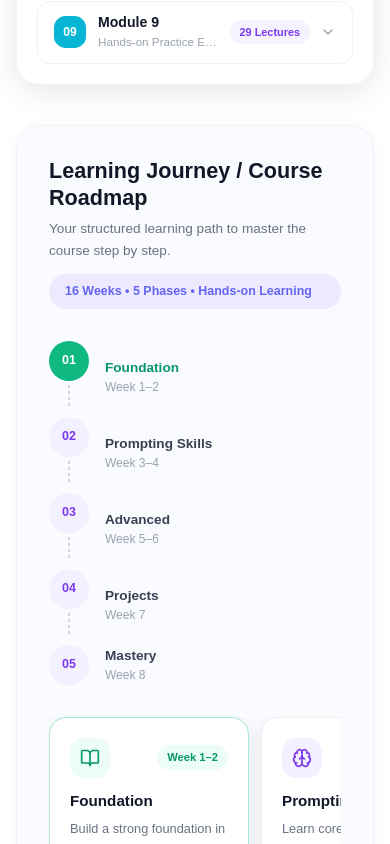
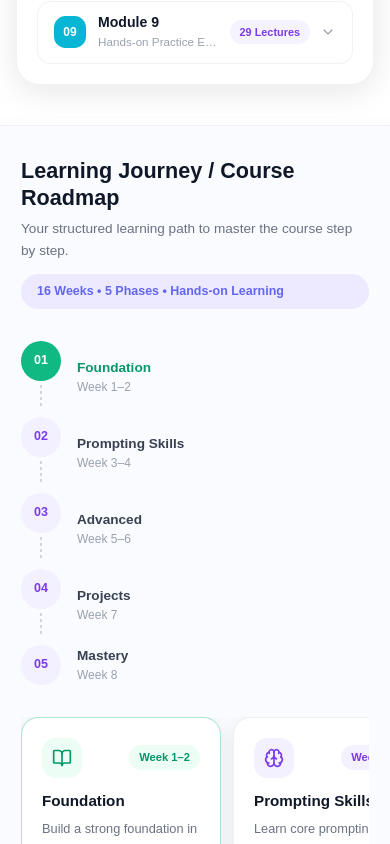
Before and after one commit to singhyogeshwar5608/larawans-new, a Next.js app: page /courses/full-stack-web-development in a window 390 px wide. Shown: the part 4020-4864 px from the top of the page. Built offline with nearby package versions, Linux system fonts and the light colour scheme.

Commit message:
69aa2fa6-9a07-4dbe-85fe-088ab0d0a7d4

```diff
--- a/src/app/courses/[slug]/CourseDetailClient.tsx
+++ b/src/app/courses/[slug]/CourseDetailClient.tsx
@@ -683,8 +683,8 @@ export default function CourseDetailClient({ course }: { course: CourseItem }) {
               </div>
             </section>
             {/* ===== LEARNING JOURNEY / COURSE ROADMAP ===== */}
-            <section>
-              <div className="rounded-2xl p-8 sm:p-10" style={{ background: '#FAFBFF', border: '1px solid rgba(0,0,0,0.04)', boxShadow: '0 2px 16px rgba(0,0,0,0.04)' }}>
+            <section className="-mx-5 sm:mx-0">
+              <div className="sm:rounded-2xl px-6 py-8 sm:px-10 sm:py-10" style={{ background: '#FAFBFF', border: '1px solid rgba(0,0,0,0.04)', boxShadow: '0 2px 16px rgba(0,0,0,0.04)' }}>
 
                 {/* Header */}
                 <div className="flex flex-col sm:flex-row sm:items-center sm:justify-between gap-3 mb-8">
```
